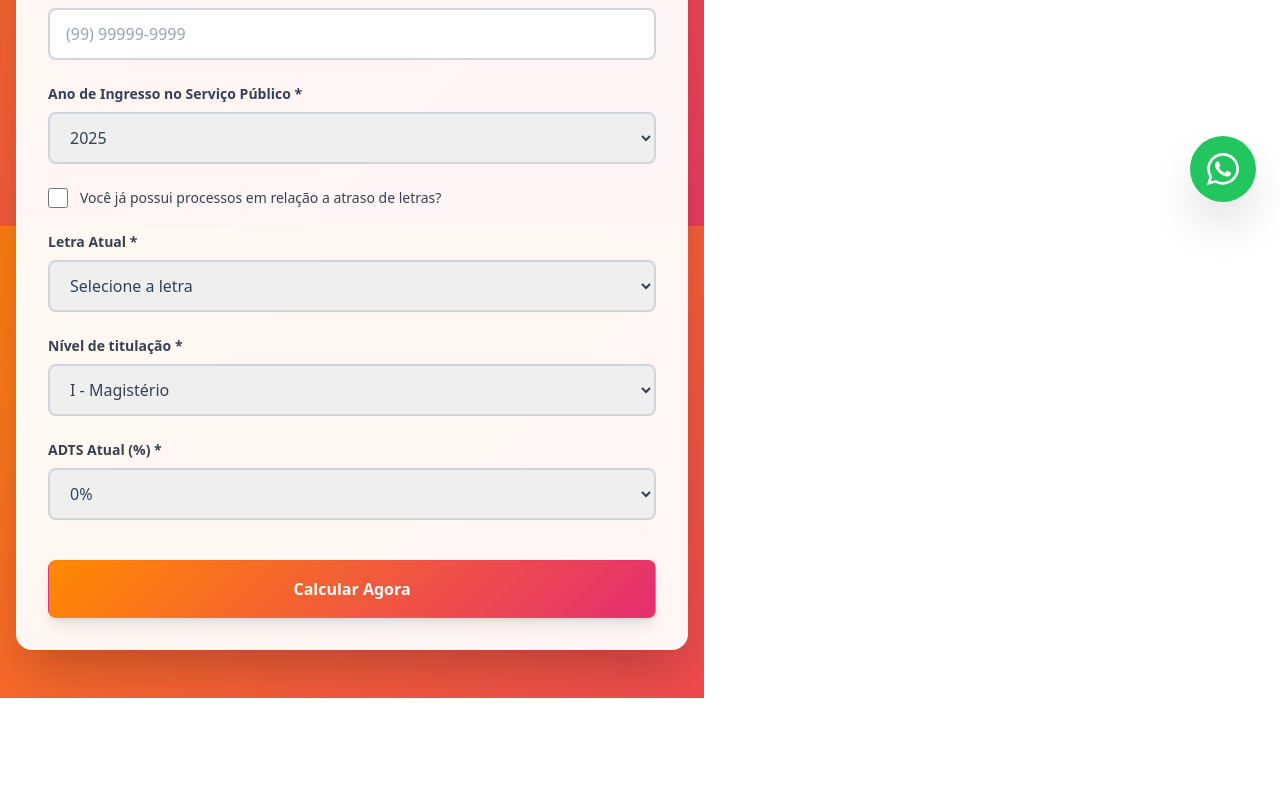
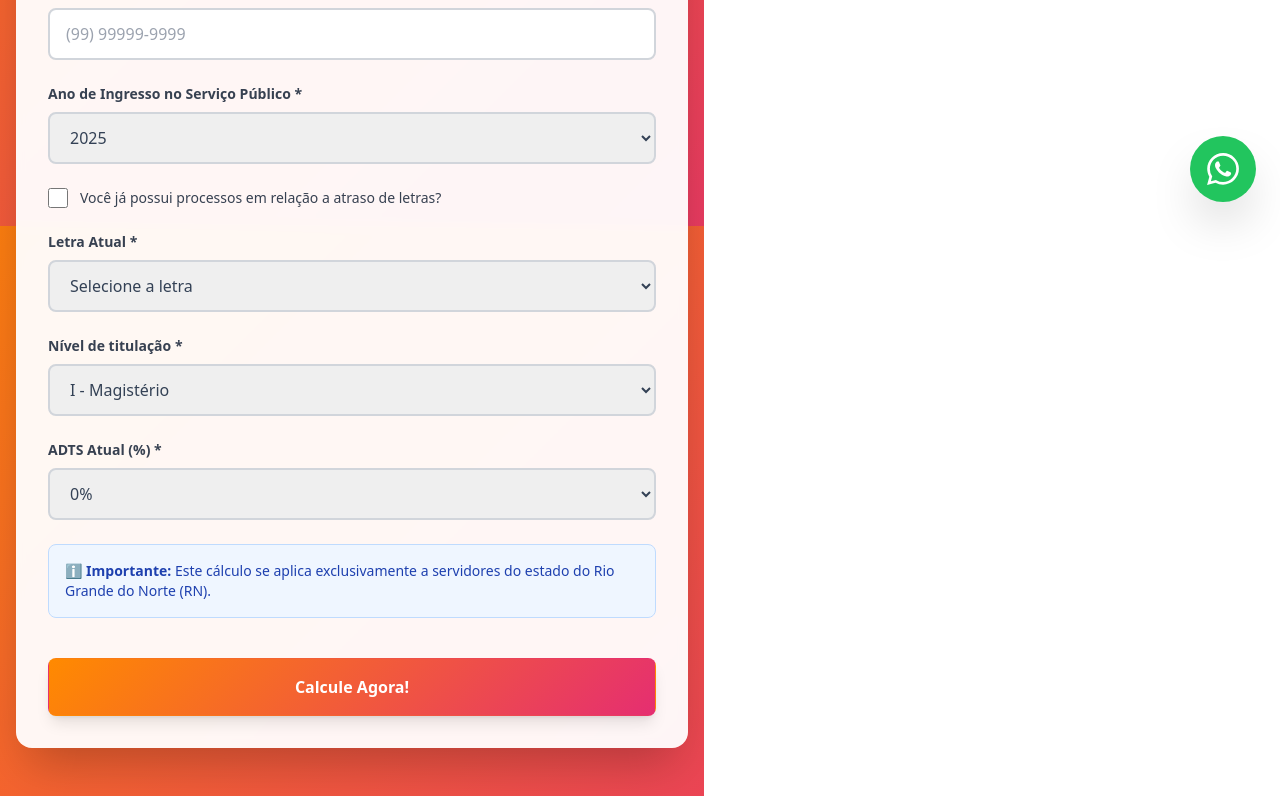
Before and after one commit to helderdsa/letrascalc, a React (Vite) app: page / in a window 1280 px wide. Shown: the part 574-1370 px from the top of the page. Before the commit the page ends 1272 px from the top, so only its background shows below. Built offline with nearby package versions, Linux system fonts and the light colour scheme.

Commit message:
feat: adicionar alerta sobre aplicabilidade do cálculo e atualizar texto do botão de submit

```diff
--- a/src/components/MainForm.tsx
+++ b/src/components/MainForm.tsx
@@ -400,13 +400,22 @@ const MainForm: React.FC = () => {
           )}
         </div>
 
+        {/* Alerta sobre aplicabilidade do cálculo */}
+        <div className="bg-blue-50 border border-blue-200 rounded-lg p-4 flex items-start space-x-3">
+          <div className="flex-1">
+            <p className="text-sm text-blue-800 font-medium">
+              ℹ️ <strong>Importante:</strong> Este cálculo se aplica exclusivamente a servidores do estado do Rio Grande do Norte (RN).
+            </p>
+          </div>
+        </div>
+
         {/* Botão de Submit */}
         <div className="pt-4">
           <button
             type="submit"
             className="w-full bg-gradient-orange hover:opacity-90 text-white font-bold py-4 px-6 rounded-lg transition-all duration-300 transform hover:scale-[1.02] focus:outline-none focus:ring-4 focus:ring-orange-300 shadow-lg"
           >
-            Calcular Agora
+            Calcule Agora!
           </button>
         </div>
         </form>
```
